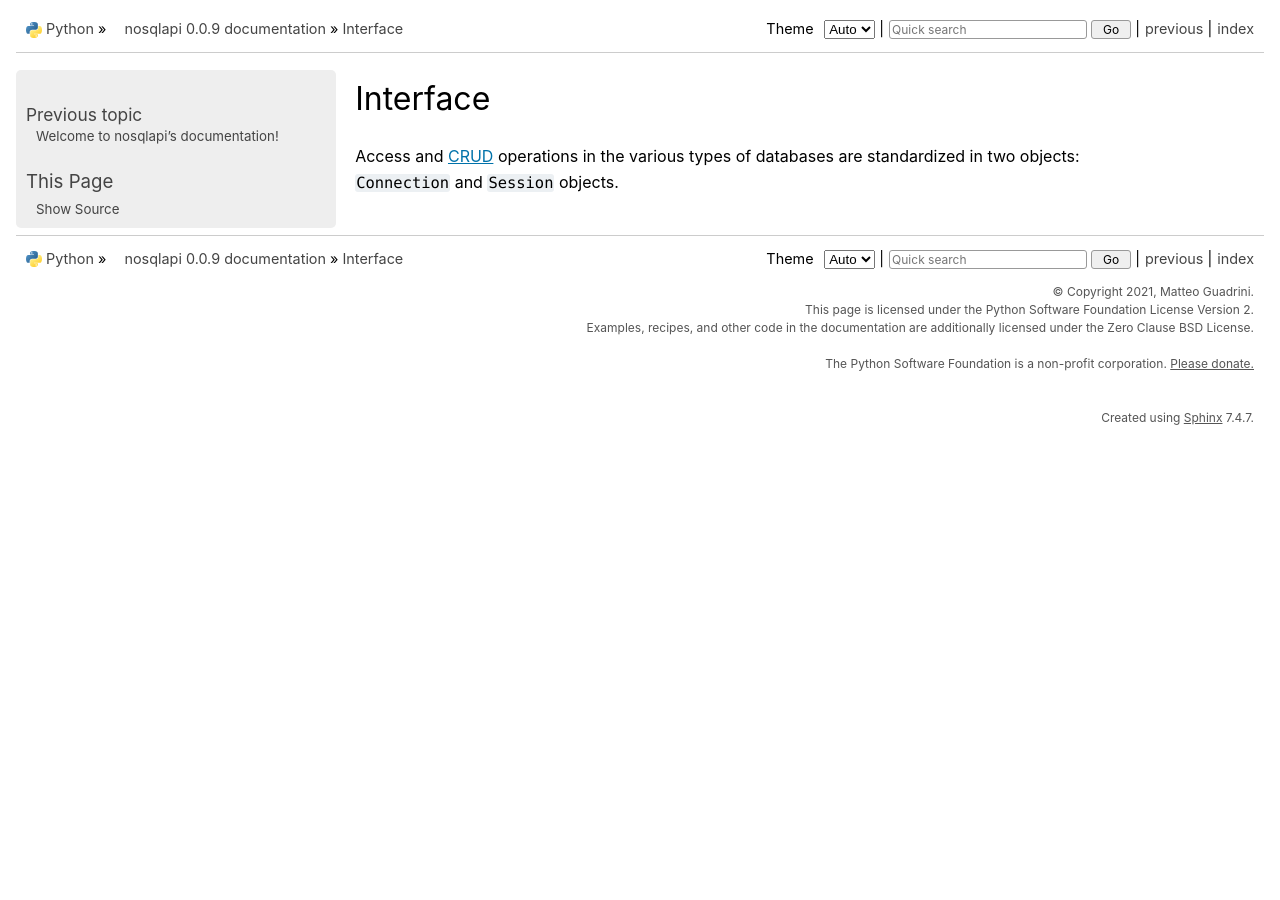
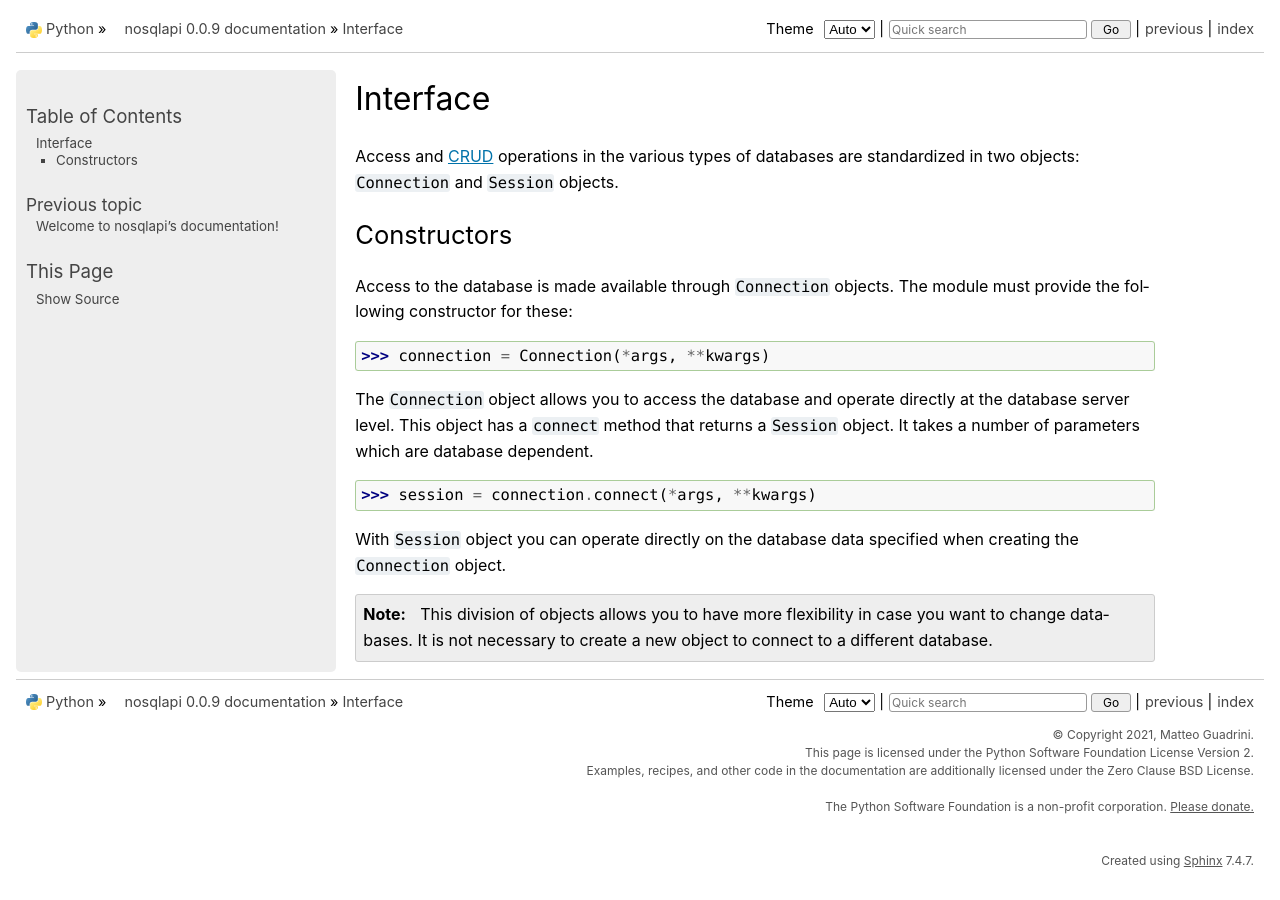
Before and after one commit to MatteoGuadrini/nosqlapi, a Sphinx documentation site: the page built from docs/source/interface.rst, in a window 1280 px wide. Built offline with Sphinx 7.4.7, drawn with Linux system fonts in a browser that asks for light colours.

Commit message:
Added Constructors section

```diff
--- a/docs/source/interface.rst
+++ b/docs/source/interface.rst
@@ -6,3 +6,25 @@ Interface
 
 Access and `CRUD <https://en.wikipedia.org/wiki/Create,_read,_update_and_delete>`_ operations in the various types of
 databases are standardized in two objects: ``Connection`` and ``Session`` objects.
+
+Constructors
+************
+
+Access to the database is made available through ``Connection`` objects. The module must provide the following constructor for these:
+
+.. code-block:: pycon
+
+    >>> connection = Connection(*args, **kwargs)
+
+The ``Connection`` object allows you to access the database and operate directly at the database server level.
+This object has a ``connect`` method that returns a ``Session`` object. It takes a number of parameters which are database dependent.
+
+.. code-block:: pycon
+
+    >>> session = connection.connect(*args, **kwargs)
+
+With ``Session`` object you can operate directly on the database data specified when creating the ``Connection`` object.
+
+.. note::
+    This division of objects allows you to have more flexibility in case you want to change databases.
+    It is not necessary to create a new object to connect to a different database.
```
